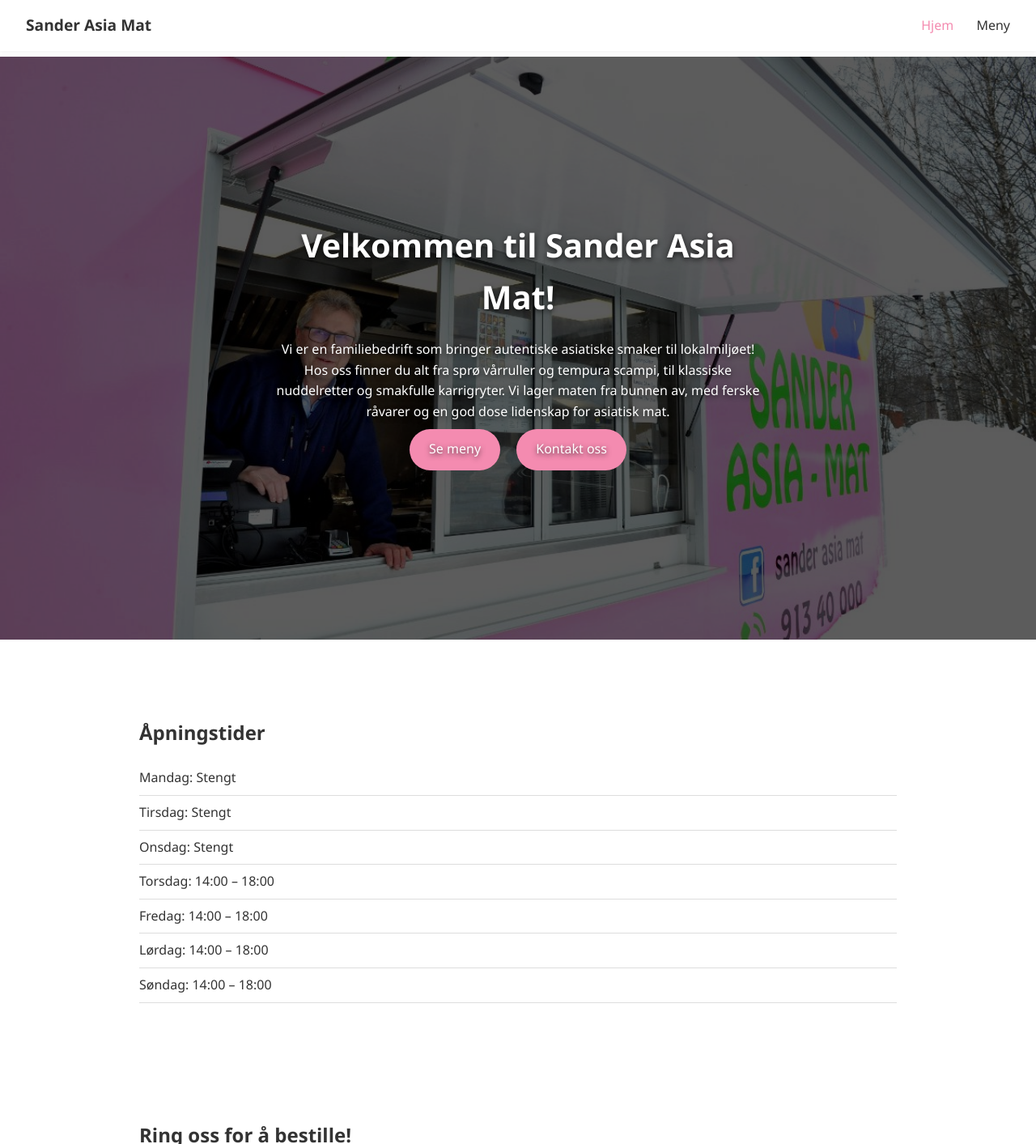
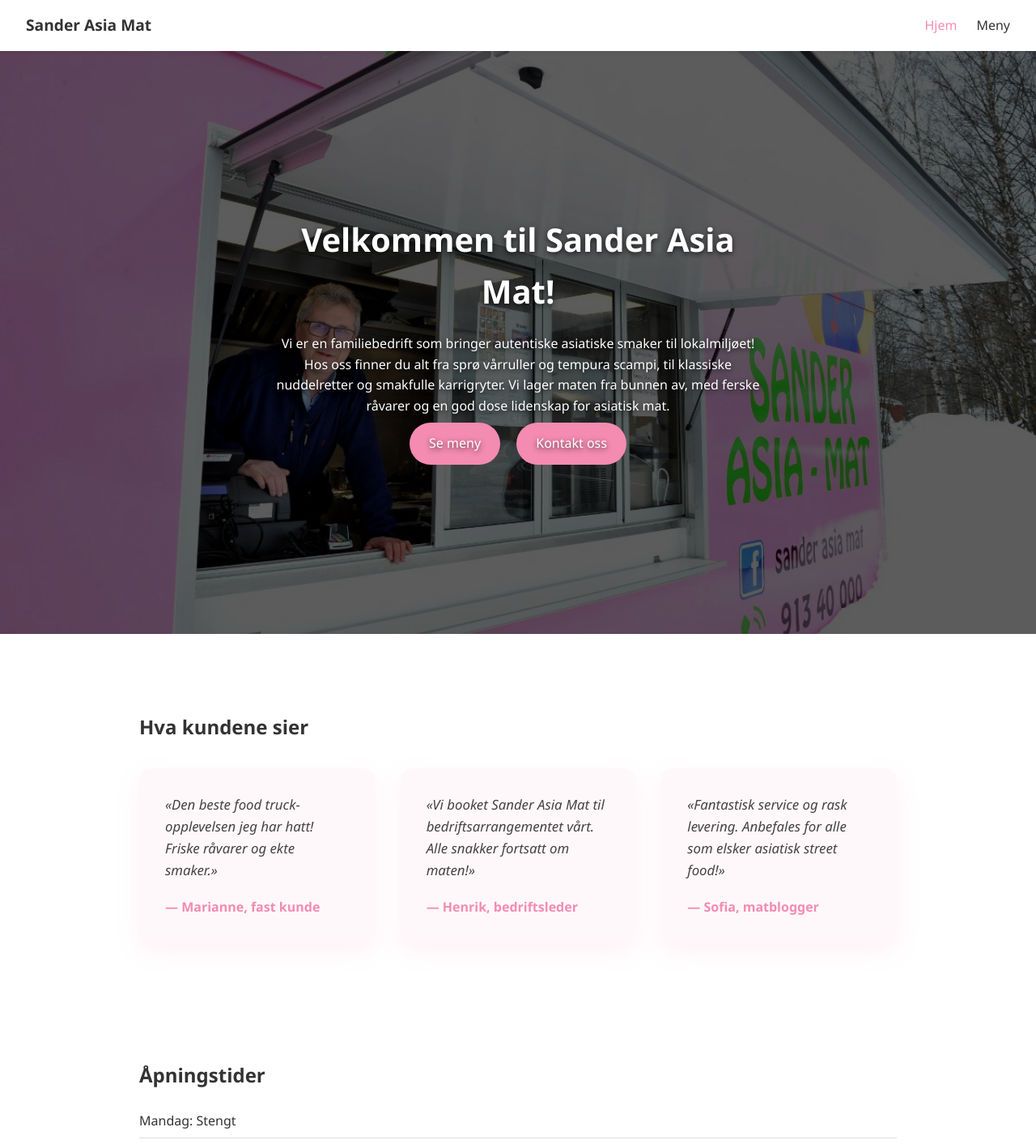
Before and after one commit to DataKriss/sanderasiamat-demo, a plain HTML site: page index.html in a window 1280 px wide. Shown: the top 1413 px of the page at 81% size. Drawn offline with Linux system fonts and the light colour scheme.

Commit message:
Improve accessibility and add testimonials

```diff
--- a/index.html
+++ b/index.html
@@ -12,8 +12,8 @@
   <!-- Navbar -->
   <header class="navbar">
     <div class="logo">Sander Asia Mat</div>
-    <button class="nav-toggle" aria-label="Åpne meny">&#9776;</button>
-    <nav>
+    <button class="nav-toggle" aria-label="Åpne meny" aria-expanded="false" aria-controls="primary-navigation">&#9776;</button>
+    <nav id="primary-navigation">
       <a href="index.html" class="active">Hjem</a>
       <a href="meny.html">Meny</a>
     </nav>
@@ -33,6 +33,31 @@
         <a href="meny.html" class="btn">Se meny</a>
         <a href="#kontakt" class="btn">Kontakt oss</a>
       </div>
+    </div>
+  </section>
+
+  <!-- Kundesitater -->
+  <section class="content testimonials" aria-labelledby="testimonial-heading">
+    <h2 id="testimonial-heading">Hva kundene sier</h2>
+    <div class="testimonial-grid">
+      <figure class="testimonial-card">
+        <blockquote>
+          «Den beste food truck-opplevelsen jeg har hatt! Friske råvarer og ekte smaker.»
+        </blockquote>
+        <figcaption>— Marianne, fast kunde</figcaption>
+      </figure>
+      <figure class="testimonial-card">
+        <blockquote>
+          «Vi booket Sander Asia Mat til bedriftsarrangementet vårt. Alle snakker fortsatt om maten!»
+        </blockquote>
+        <figcaption>— Henrik, bedriftsleder</figcaption>
+      </figure>
+      <figure class="testimonial-card">
+        <blockquote>
+          «Fantastisk service og rask levering. Anbefales for alle som elsker asiatisk street food!»
+        </blockquote>
+        <figcaption>— Sofia, matblogger</figcaption>
+      </figure>
     </div>
   </section>
 
@@ -64,7 +89,8 @@
       style="border:0;"
       allowfullscreen=""
       loading="lazy"
-      referrerpolicy="no-referrer-when-downgrade">
+      referrerpolicy="no-referrer-when-downgrade"
+      title="Kart som viser beliggenheten til Sander Asia Mat">
     </iframe>
   </div>
   </section>
@@ -80,7 +106,9 @@
   const nav = document.querySelector('.navbar nav');
 
   navToggle.addEventListener('click', () => {
-    nav.classList.toggle('show');
+    const isExpanded = navToggle.getAttribute('aria-expanded') === 'true';
+    navToggle.setAttribute('aria-expanded', String(!isExpanded));
+    nav.classList.toggle('show', !isExpanded);
   });
 </script>
 
--- a/style.css
+++ b/style.css
@@ -10,12 +10,25 @@ body {
   line-height: 1.6;
   color: #333;
   background: #fff;
-  padding-top: 70px; /* for å unngå at navbar overlapper innhold */
 }
 
 /* fjerne text decoration på lenker */
 a {
   text-decoration: none;
+}
+
+.btn,
+button,
+a {
+  transition: outline 0.2s ease, box-shadow 0.2s ease;
+}
+
+a:focus-visible,
+button:focus-visible,
+.btn:focus-visible {
+  outline: 3px solid #f48bb0;
+  outline-offset: 3px;
+  box-shadow: 0 0 0 4px rgba(244, 139, 176, 0.25);
 }
 
 .cta-buttons .btn {
@@ -24,7 +37,7 @@ a {
 
 /* Navbar */
 .navbar {
-  position: fixed;
+  position: sticky;
   top: 0;
   width: 100%;
   backdrop-filter: blur(12px) saturate(180%);
@@ -36,6 +49,11 @@ a {
   padding: 1em 2em;
   z-index: 1000;
   box-shadow: 0 2px 6px rgba(0,0,0,0.05);
+}
+
+.navbar nav {
+  display: flex;
+  align-items: center;
 }
 
 .nav-toggle {
@@ -68,7 +86,7 @@ a {
 /* Hero Section */
 .hero {
   position: relative;
-  height: 90vh;
+  min-height: 90vh;
   display: flex;
   align-items: center;
   justify-content: center;
@@ -145,6 +163,34 @@ a {
   display: grid;
   gap: 1.5em;
   margin-top: 2em;
+}
+
+.testimonial-grid {
+  display: grid;
+  gap: 2em;
+  grid-template-columns: repeat(auto-fit, minmax(240px, 1fr));
+  margin-top: 2em;
+}
+
+.testimonial-card {
+  background: #fff8fb;
+  padding: 2em;
+  border-radius: 14px;
+  box-shadow: 0 10px 30px rgba(244, 139, 176, 0.12);
+  display: flex;
+  flex-direction: column;
+  gap: 1.2em;
+}
+
+.testimonial-card blockquote {
+  font-size: 1.05rem;
+  font-style: italic;
+  color: #444;
+}
+
+.testimonial-card figcaption {
+  font-weight: 600;
+  color: #f48bb0;
 }
 
 .menu-item {
```
Also changed, not shown: meny.html (+5 -3 lines).
